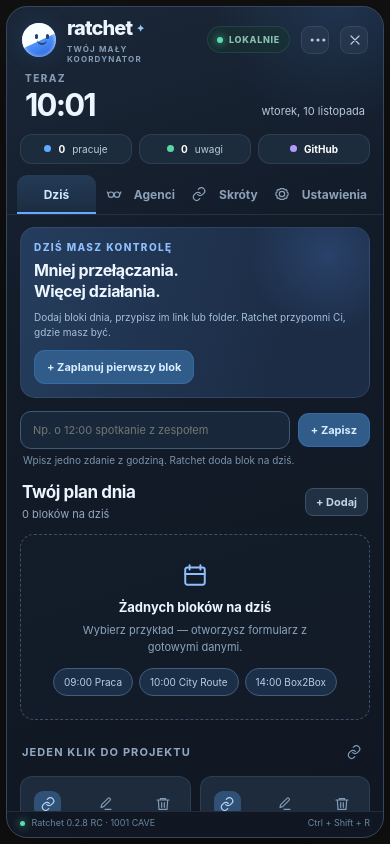
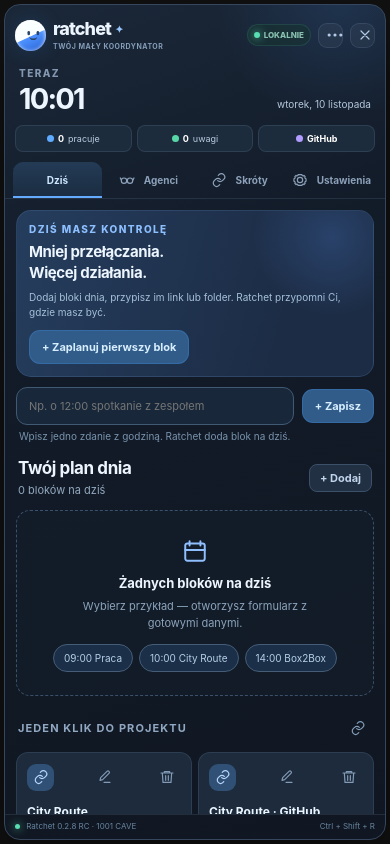
Before and after one commit to Zyczinho/1001-cave, a plain HTML site: page products/ratchet/app/ui/panel.html in a window 390 px wide. Drawn offline with Linux system fonts and the light colour scheme.

Commit message:
ui(ratchet): tighten header, tabs and cards for 360px compact companion

```diff
--- a/products/ratchet/app/ui/style.css
+++ b/products/ratchet/app/ui/style.css
@@ -51,3 +51,36 @@ button:focus-visible{outline:2px solid #9bc9ff;outline-offset:2px}
 @media (prefers-reduced-motion:reduce){.app-menu:not([hidden]){animation:none}.btn,.plain-icon,.icon-btn{transition:none}}
 
 .live-tag.offline {color:#ffb7c0!important;border-color:rgba(255,107,130,.4)!important;background:rgba(130,35,51,.22)!important}.live-tag.offline .live-dot {background:#ff627d!important;box-shadow:0 0 8px #ff627d}
+
+/* Compact companion window (360 x 520): all content remains scrollable. */
+@media (max-width: 410px) {
+  .panel-body { padding: 4px; }
+  .shell { border-radius: 16px; }
+  .header { height: 58px; padding: 9px 10px 7px; gap: 7px; flex-shrink: 0; }
+  .brandmark { width: 31px; height: 31px; }
+  .mini-head { transform: scale(.83); transform-origin: top left; }
+  .brandcopy { flex: 1; min-width: 0; }
+  .brand-name { font-size: 18px; line-height: 20px; }
+  .brand-subtitle { font-size: 7px; letter-spacing: .5px; margin-top: 3px; }
+  .live-tag { gap: 4px; font-size: 8px; padding: 5px 6px; letter-spacing: 0; flex-shrink: 0; }
+  .icon-btn { width: 25px; height: 25px; flex-shrink: 0; }
+  .topline { padding: 4px 14px 10px; }
+  .clock { font-size: 29px; }
+  .date-chip { font-size: 10px; }
+  .status-strip { gap: 5px; padding: 0 10px 10px; min-height: 0; }
+  .status-box { gap: 4px; padding: 7px 3px; font-size: 9px; border-radius: 8px; min-width: 0; }
+  .tabs { height: 37px; padding: 0 8px; gap: 2px; flex-shrink: 0; }
+  .tab { gap: 4px; font-size: 10px; }
+  .tab span { font-size: 14px; }
+  .view { min-height: 0; padding: 11px 11px 22px; }
+  .hero { padding: 12px; margin-bottom: 10px; }
+  .hero h2 { font-size: 15px; }
+  .hero p { max-width: 100%; }
+  .link-grid { gap: 6px; }
+  .link-card { padding: 10px; min-height: 80px; }
+  .task-card, .agent-card, .pr-card { padding: 10px; }
+  .footer { height: 25px; padding: 6px 10px; font-size: 8px; }
+  .modal-card { max-height: 98%; }
+  .modal-card form { padding: 10px; }
+  .form-grid { gap: 6px; }
+}
```
